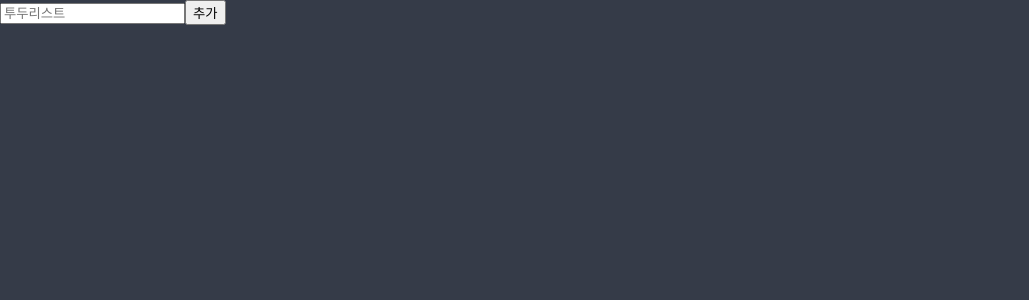
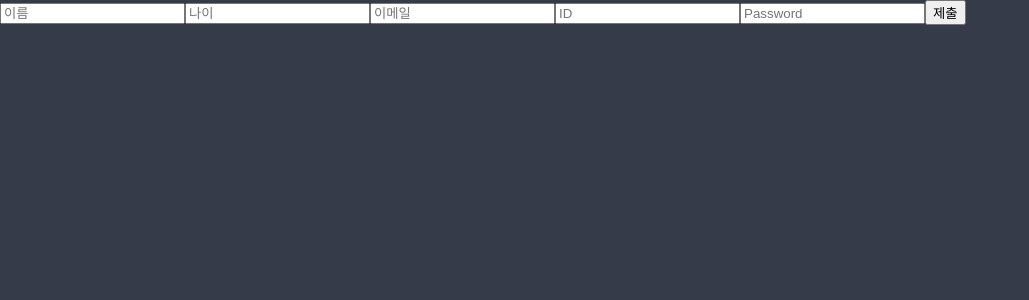
Before and after one commit to updownpark2/React_MasterClass_Nomad_Practice, a React (Create React App) app: page / in a window 1280 px wide. Shown: the top 300 px of the page, without its empty margins (0-1029 px from the left). Built offline with nearby package versions, Linux system fonts and the light colour scheme.

Commit message:
useForm()

```diff
--- a/package.json
+++ b/package.json
@@ -12,6 +12,7 @@
     "@types/react-dom": "^18.0.6",
     "react": "^18.2.0",
     "react-dom": "^18.2.0",
+    "react-hook-form": "^7.37.0",
     "react-query": "^3.39.2",
     "react-router-dom": "^5.3.0",
     "react-scripts": "5.0.1",
--- a/src/Todolist.tsx
+++ b/src/Todolist.tsx
@@ -1,6 +1,36 @@
 import React, { useState } from "react";
+import { useForm } from "react-hook-form";
 
 export default function Todolist() {
+  const { register, watch, handleSubmit, formState } = useForm();
+
+  const Complete = () => {
+    console.log("통과!"); //통과했을 때 이런 함수를 사용한다
+    //이게 핸들서브밋!
+  };
+  console.log(formState.errors);
+
+  return (
+    <div style={{ display: "flex", flexDirection: "column" }}>
+      <form onSubmit={handleSubmit(Complete)}>
+        <input {...register("name", { required: true })} placeholder="이름" />
+        <input {...register("age", { required: true })} placeholder="나이" />
+        <input
+          {...register("email", { required: true })}
+          placeholder="이메일"
+        />
+        <input {...register("ID", { required: true })} placeholder="ID" />
+        <input
+          {...register("PW", { required: "필수" })}
+          placeholder="Password"
+        />
+        <button>제출</button>
+      </form>
+    </div>
+  );
+}
+
+/*export default function Todolist() {
   const [todo, setTodo] = useState<string>("");
   const [todoarr, setTodoarr] = useState<string[]>([]);
   const onChange = (event: React.FormEvent<HTMLInputElement>) => {
@@ -39,7 +69,7 @@ export default function Todolist() {
     </div>
   );
 }
-
+*/
 /*export default function Todolist() {
   const [data, setData] = useState("");
   const [todo, setTodo] = useState<Todo[]>([]);
```
Also changed, not shown: 1 other file (tests, documents, lock files or other folders).
